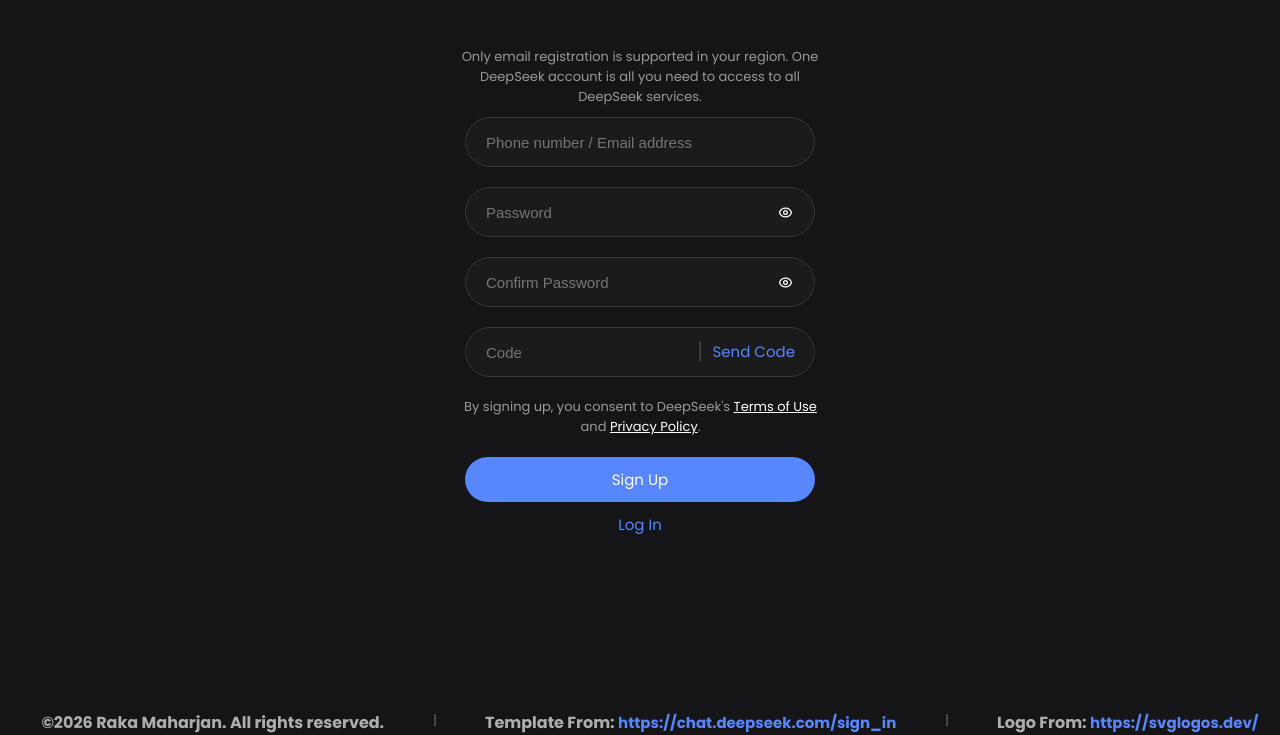
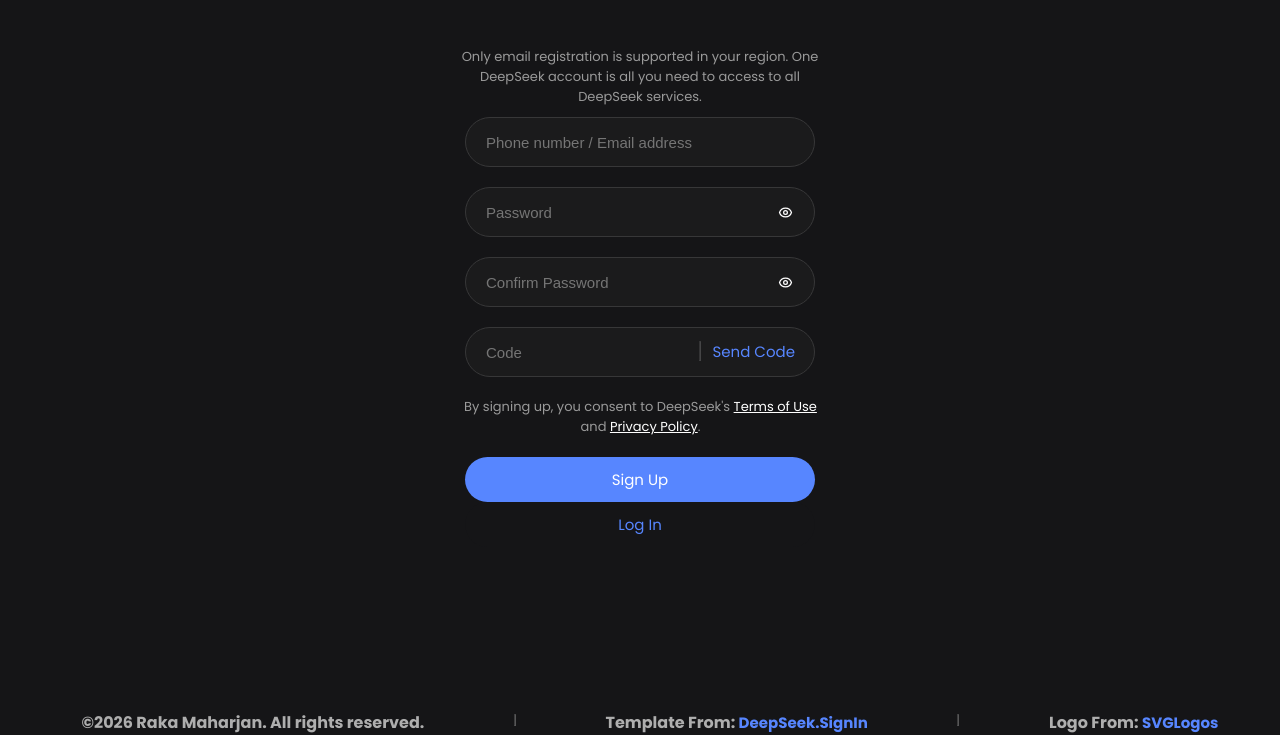
Before and after one commit to blackST4Rez/DeepSeek, a website built with Vite: page SumBull/SignUp.html in a window 1280 px wide. Shown: the part 191-926 px from the top of the page. Built offline with nearby package versions, Linux system fonts and the light colour scheme.

Commit message:
Minor hyperlink typo resolved.

```diff
--- a/SumBull/SignUp.html
+++ b/SumBull/SignUp.html
@@ -114,7 +114,7 @@
             <div class="sub-f">
                 <h4 class="foot-txt">
                     Template From:
-                    <a href="https://chat.deepseek.com/sign_in" class="f-txt">https://chat.deepseek.com/sign_in</a>
+                    <a href="https://chat.deepseek.com/sign_in" class="f-txt">DeepSeek.SignIn</a>
                 </h4>
             </div>
 
@@ -122,7 +122,7 @@
 
                 <div class="div sub-f">
                     <h4 class="foot-txt">Logo From:
-                        <a href="https://svglogos.dev/" class="f-txt">https://svglogos.dev/</a>
+                        <a href="https://svglogos.dev/" class="f-txt">SVGLogos</a>
                     </h4>
                 </div>
         </div>
```
Also changed, not shown: SumBull/index.html (+2 -2 lines).
